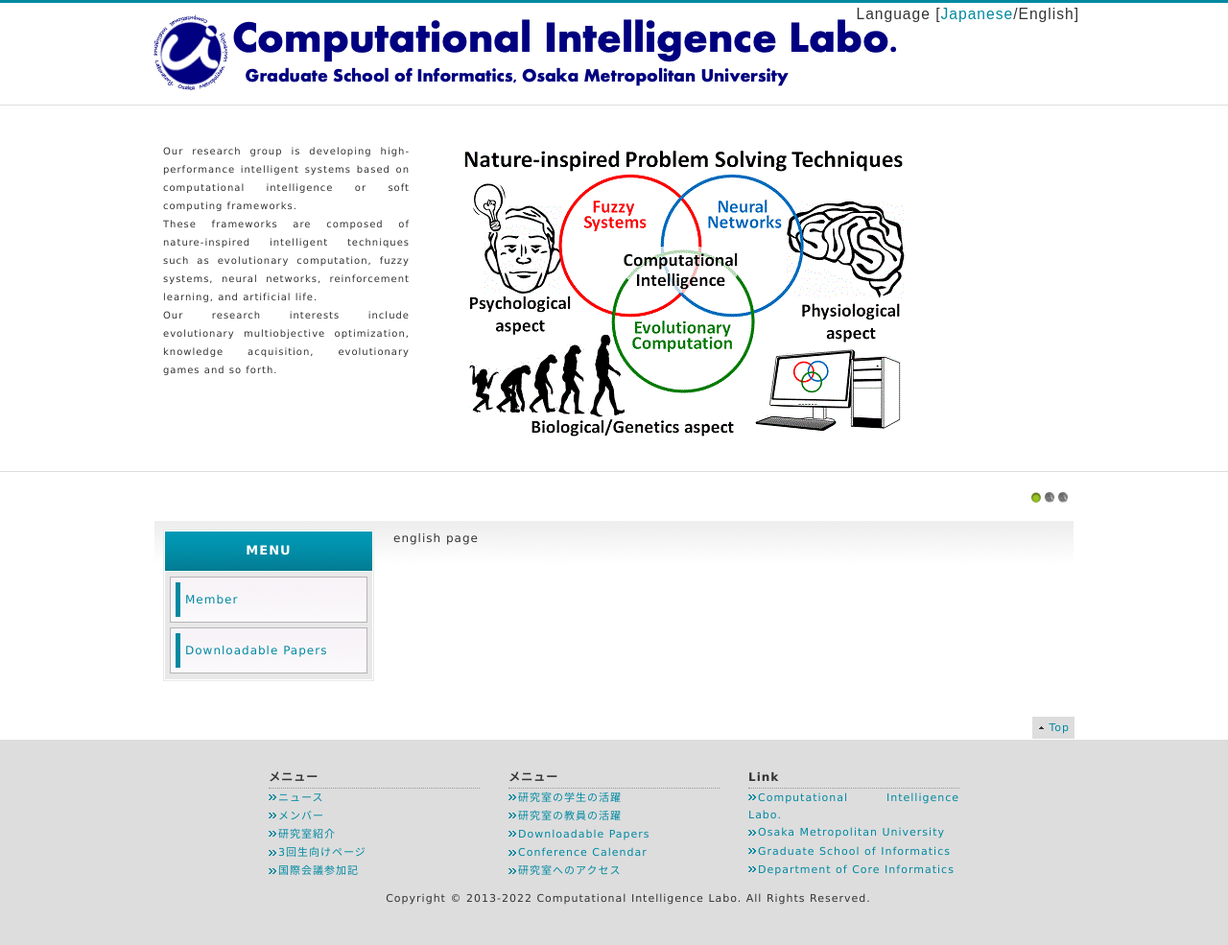
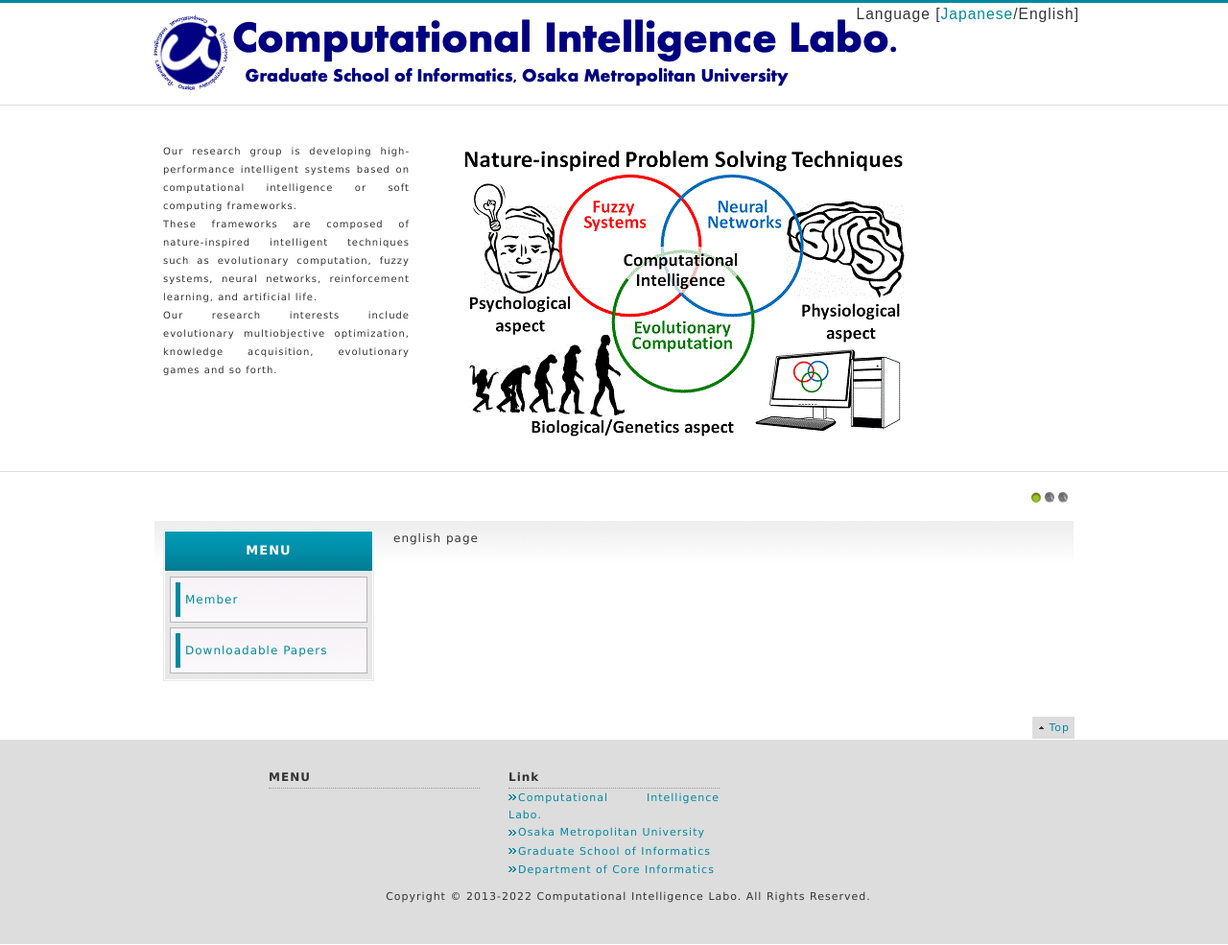
Before and after one commit to ci-labo-omu/ci-labo-omu.github.io, a Jekyll site: the page built from _pages_en/member.md, in a window 1280 px wide. Shown: the whole page at 96% size. Built offline with Jekyll 4.4.1, drawn with Linux system fonts in a browser that asks for light colours.

Commit message:
footer nav

```diff
--- /dev/null
+++ b/_includes/footer_nav.html
@@ -0,0 +1,5 @@
+{%if page.lang == "en"%}
+{% include footer_nav_inner.html menu_title="MENU" entries=site.pages_en lim_num=4 %}
+{% else %}
+{% include footer_nav_inner.html menu_title="メニュー" entries=site.pages_ja lim_num=4 %}
+{% endif %}
--- /dev/null
+++ b/_includes/footer_nav_inner.html
@@ -0,0 +1,11 @@
+{% assign loop_num = include.entries | size | minus: 1 | divided_by: include.lim_num | plus: 1 %}
+{% for i in (1..loop_num) %}
+<div class="section">
+    <h3>{{ include.menu_title }}</h3>
+    <ul>
+    {% for entry in include.entries limit: include.lim_num offset: continue %}
+    <li><a href="{{ entry.url }}">{{ entry.title }}</a></li>
+    {% endfor %}
+    </ul>
+</div>
+{% endfor %}
--- a/_layouts/default.html
+++ b/_layouts/default.html
@@ -49,27 +49,7 @@
 
       <div id="footer">
          <div id="footMenu">
-            <div class="section">
-               <h3>メニュー</h3>
-               <ul>
-                  <li><a href="labo_news.php">ニュース</a></li>
-                  <li><a href="Member/ishibuchi_group.php">メンバー</a></li>
-                  <li><a href="labo_outline.php">研究室紹介</a></li>
-                  <li><a href="3grade_student.php">3回生向けページ</a></li>
-                  <li><a href="ConferenceReport.php">国際会議参加記</a></li>
-               </ul>
-            </div>
-
-            <div class="section">
-               <h3>メニュー</h3>
-               <ul>
-                  <li><a href="students_activity.php">研究室の学生の活躍</a></li>
-                  <li><a href="teachers_activity.php">研究室の教員の活躍</a></li>
-                  <li><a href="Papers/DownloadablePapers.php">Downloadable Papers</a></li>
-                  <li><a href="conference.php">Conference Calendar</a></li>
-                  <li><a href="access.php">研究室へのアクセス</a></li>
-               </ul>
-            </div>
+            {% include footer_nav.html %}
 
             {% include footer_external_link.html %}
 
```
